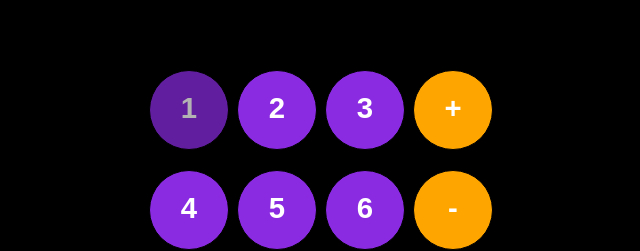
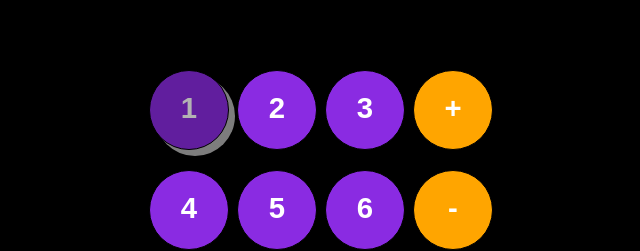
Before and after one commit to k0ct0pka/calculator, a plain HTML site: page index.html in a window 1280 px wide. In both pictures the pointer is over the button 414 px from the left and 240 px from the top of the page. Shown: the part 130-381 px from the top of the page, 225-865 px from the left. Drawn offline with Linux system fonts and the light colour scheme.

Commit message:
Update style.css

```diff
--- a/style.css
+++ b/style.css
@@ -47,7 +47,7 @@ button{
 }
 button:hover {
     opacity: 0.7;
-    box-shadow: 6px 6px 0px rgba(0, 0, 0, 0.7);
+    box-shadow: 6px 6px 0px rgba(255, 255, 255, 0.7);
 }
 button:active{
     transform: translateX(6px) translateY(6px);
```
